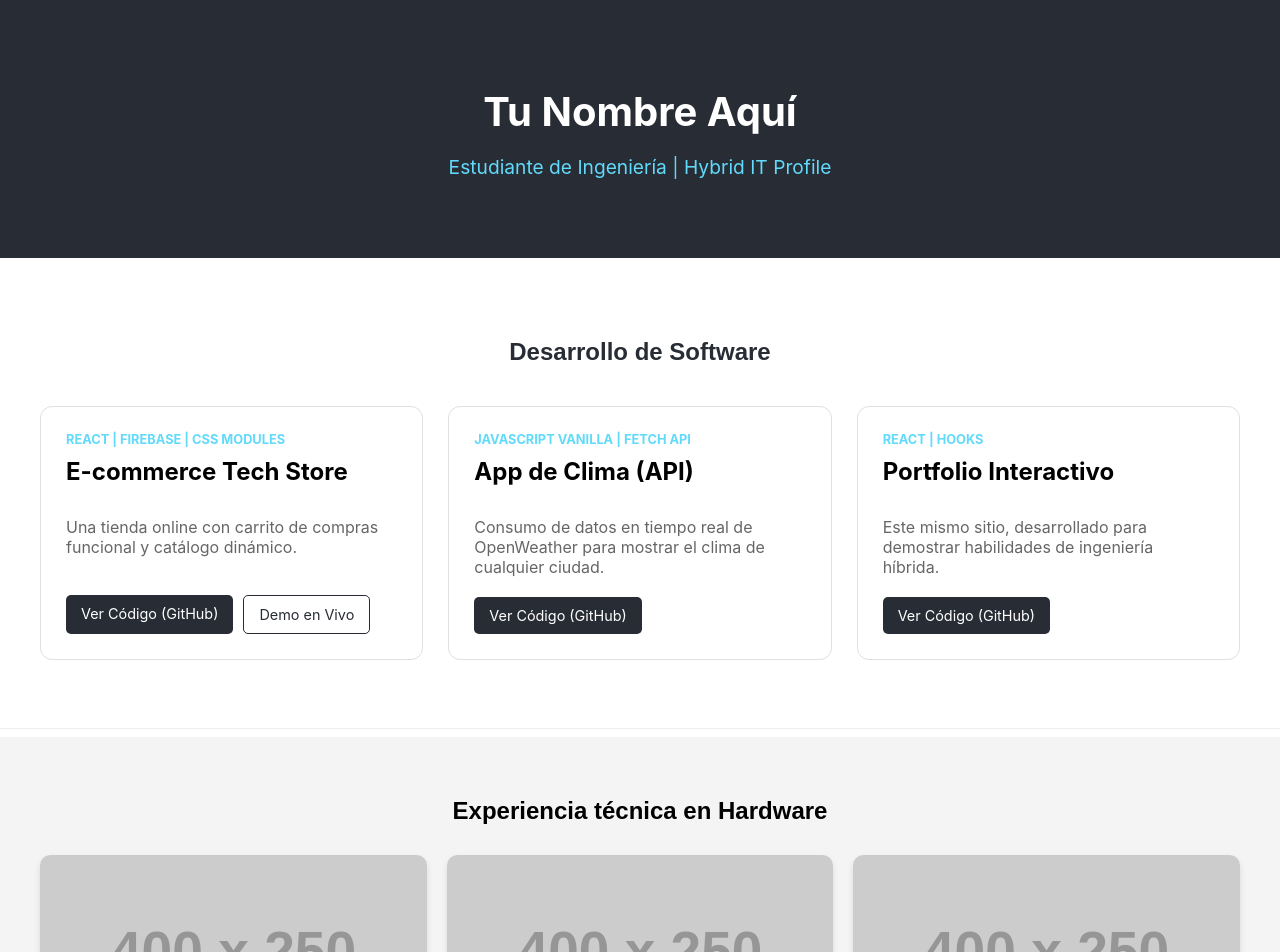
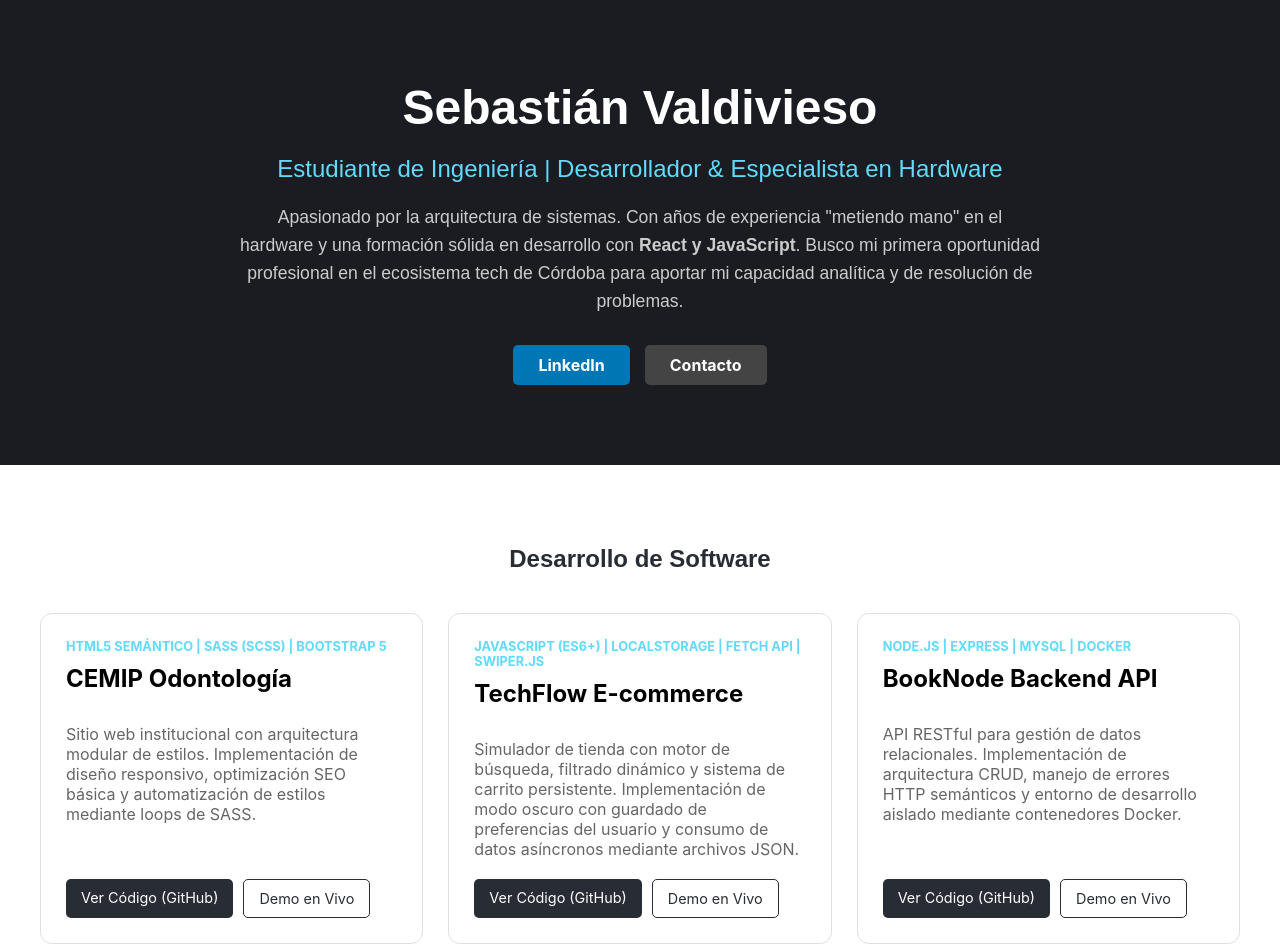
Before and after one commit to sebavaldivieso550/mi-portfolio, a React (Create React App) app: page / in a window 1280 px wide. Shown: the top 952 px of the page. Built offline with nearby package versions, Linux system fonts and the light colour scheme.

Commit message:
Software section update

```diff
--- a/src/App.js
+++ b/src/App.js
@@ -4,9 +4,21 @@ import SoftwareProjects from './components/SoftwareProjects';
 function App() {
   return (
     <div className="App">
-      <header style={{textAlign: 'center', padding: '60px 20px', backgroundColor: '#282c34', color: 'white'}}>
-        <h1 style={{fontSize: '2.5rem', marginBottom: '10px'}}>Tu Nombre Aquí</h1>
-        <p style={{fontSize: '1.2rem', color: '#61dafb'}}>Estudiante de Ingeniería | Hybrid IT Profile</p>
+      <header style={styles.header}>
+        <div style={styles.headerContent}>
+          <h1 style={styles.mainTitle}>Sebastián Valdivieso</h1>
+          <h2 style={styles.subTitle}>Estudiante de Ingeniería | Desarrollador & Especialista en Hardware</h2>
+          <p style={styles.description}>
+            Apasionado por la arquitectura de sistemas. Con años de experiencia "metiendo mano"
+            en el hardware y una formación sólida en desarrollo con <strong>React y JavaScript</strong>.
+            Busco mi primera oportunidad profesional en el ecosistema tech de Córdoba para aportar
+            mi capacidad analítica y de resolución de problemas.
+          </p>
+          <div style={styles.contactButtons}>
+            <a href="https://www.linkedin.com/in/sebastián-valdivieso/" target="_blank" style={styles.btnLinkedin}>LinkedIn</a>
+            <a href="mailto:sebavaldivieso550@gmail.com" style={styles.btnEmail}>Contacto</a>
+          </div>
+        </div>
       </header>
 
       <SoftwareProjects />
@@ -20,4 +32,34 @@ function App() {
   );
 }
 
+const styles = {
+  header: {
+    padding: '80px 20px',
+    backgroundColor: '#1a1c22',
+    color: 'white',
+    textAlign: 'center'
+  },
+  headerContent: { maxWidth: '800px', margin: '0 auto' },
+  mainTitle: { fontSize: '3rem', margin: '0', fontFamily: 'Arial, sans-serif' },
+  subTitle: { color: '#61dafb', fontWeight: '400', marginBottom: '20px', fontFamily: 'Arial, sans-serif' },
+  description: { fontSize: '1.1rem', lineHeight: '1.6', color: '#ccc', fontFamily: 'Arial, sans-serif' },
+  contactButtons: { marginTop: '30px', display: 'flex', justifyContent: 'center', gap: '15px', flexWrap: 'wrap' },
+  btnLinkedin: {
+    padding: '10px 25px',
+    backgroundColor: '#0077b5',
+    color: 'white',
+    textDecoration: 'none',
+    borderRadius: '5px',
+    fontWeight: 'bold'
+  },
+  btnEmail: {
+    padding: '10px 25px',
+    backgroundColor: '#444',
+    color: 'white',
+    textDecoration: 'none',
+    borderRadius: '5px',
+    fontWeight: 'bold'
+  },
+};
+
 export default App;
--- a/src/components/SoftwareProjects.js
+++ b/src/components/SoftwareProjects.js
@@ -3,28 +3,42 @@ import React from 'react';
 const projects = [
     {
         id: 1,
-    title: "E-commerce Tech Store",
-    tech: "React | Firebase | CSS Modules",
-    description: "Una tienda online con carrito de compras funcional y catálogo dinámico.",
-    link: "https://github.com/tu-usuario/proyecto-ecommerce", // Cambialo por tu link real
-    demo: "https://tu-demo.vercel.app"
+        title: "CEMIP Odontología",
+        tech: "HTML5 Semántico | SASS (SCSS) | Bootstrap 5",
+        description: "Sitio web institucional con arquitectura modular de estilos. Implementación de diseño responsivo, optimización SEO básica y automatización de estilos mediante loops de SASS.",
+        link: "https://github.com/sebavaldivieso550/odontologia-cemip",
+        demo: "https://sebavaldivieso550.github.io/odontologia-cemip/"
     },
     {
         id: 2,
-    title: "App de Clima (API)",
-    tech: "JavaScript Vanilla | Fetch API",
-    description: "Consumo de datos en tiempo real de OpenWeather para mostrar el clima de cualquier ciudad.",
-    link: "https://github.com/tu-usuario/weather-app",
-    demo: "#"
+        title: "TechFlow E-commerce",
+        tech: "JavaScript (ES6+) | LocalStorage | Fetch API | Swiper.js",
+        description: "Simulador de tienda con motor de búsqueda, filtrado dinámico y sistema de carrito persistente. Implementación de modo oscuro con guardado de preferencias del usuario y consumo de datos asíncronos mediante archivos JSON.",
+        link: "https://github.com/sebavaldivieso550/TechFlow-Plataforma-de-Comercio-Electronico-con-Persistencia",
+        demo: "https://sebavaldivieso550.github.io/TechFlow-Plataforma-de-Comercio-Electronico-con-Persistencia/"
     },
     {
         id: 3,
-    title: "Portfolio Interactivo",
-    tech: "React | Hooks",
-    description: "Este mismo sitio, desarrollado para demostrar habilidades de ingeniería híbrida.",
-    link: "https://github.com/tu-usuario/mi-portfolio",
-    demo: "#"
-  }
+        title: "BookNode Backend API",
+        tech: "Node.js | Express | MySQL | Docker",
+        description: "API RESTful para gestión de datos relacionales. Implementación de arquitectura CRUD, manejo de errores HTTP semánticos y entorno de desarrollo aislado mediante contenedores Docker.",
+        link: "https://github.com/tu-usuario/my-simple-book-api",
+    },
+    {
+        id: 4,
+        title: "System Orchestrator Full-Stack",
+        tech: "React (Vite) | Node.js | MySQL | Docker Compose",
+        description: "Aplicación integral con arquitectura desacoplada. Implementación de Docker Compose para orquestación de servicios, gestión de CORS para seguridad entre dominios y despliegue distribuido (Vercel/Render/PlanetScale).",
+        link: "https://github.com/sebavaldivieso550/System-Orchestrator-Gestion-de-Tareas-End-to-End",
+    },
+    {
+        id: 5,
+        title: "Ingeniería Hub: Portfolio Profesional",
+        tech: "React | Vercel | Git Workflow",
+        description: "Plataforma personal diseñada bajo principios de Single Page Application (SPA). Implementación de despliegue continuo (CD) mediante Vercel y arquitectura de componentes reutilizables para escalabilidad de contenido.",
+        link: "https://github.com/sebavaldivieso550/mi-portfolio",
+        demo: "https://sebastian-valdivieso-ing.vercel.app"
+    },
 ];
 
 const SoftwareProjects = () => {
```
Lines whose indentation alone changed are shown as unchanged.
